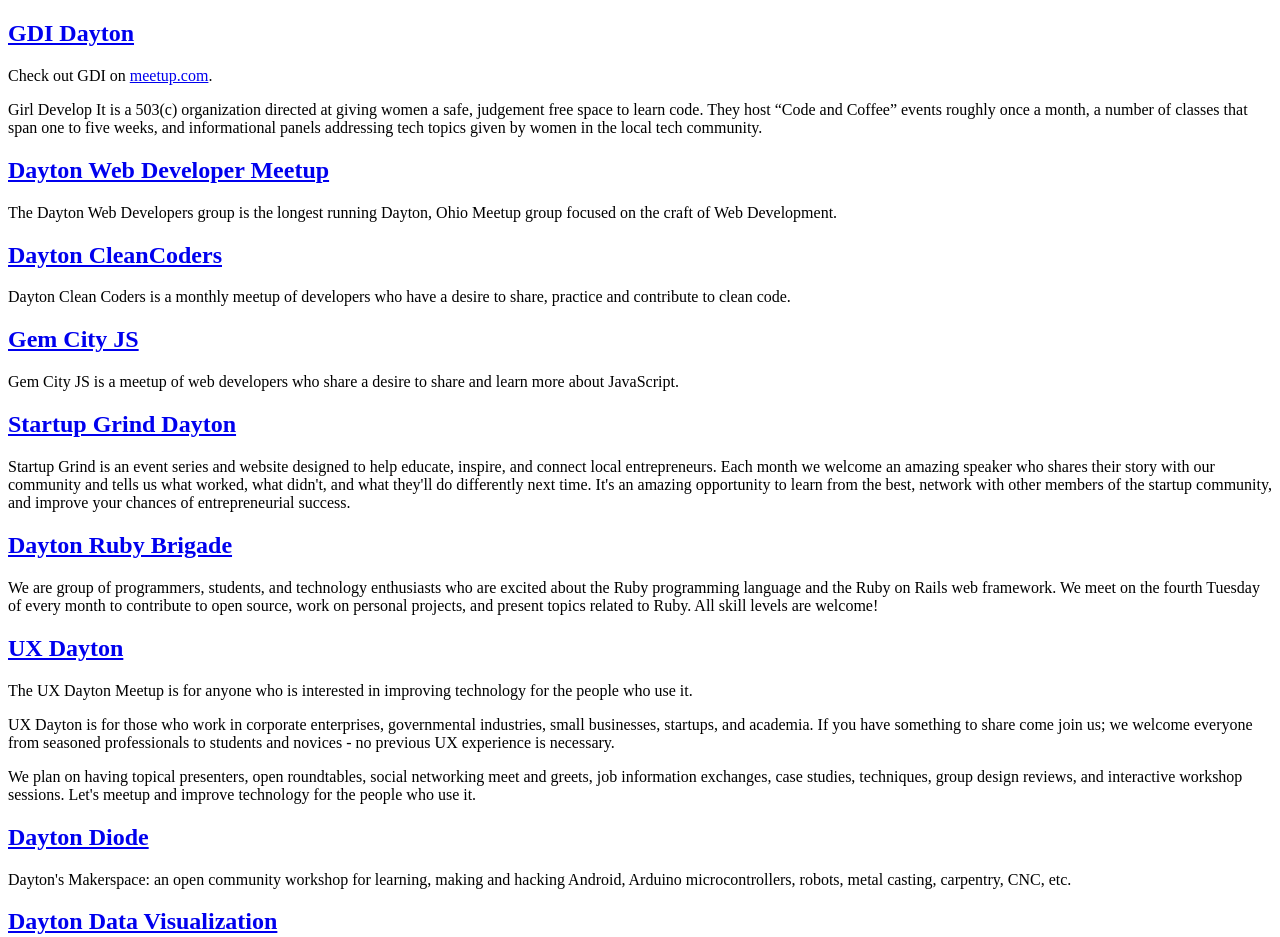
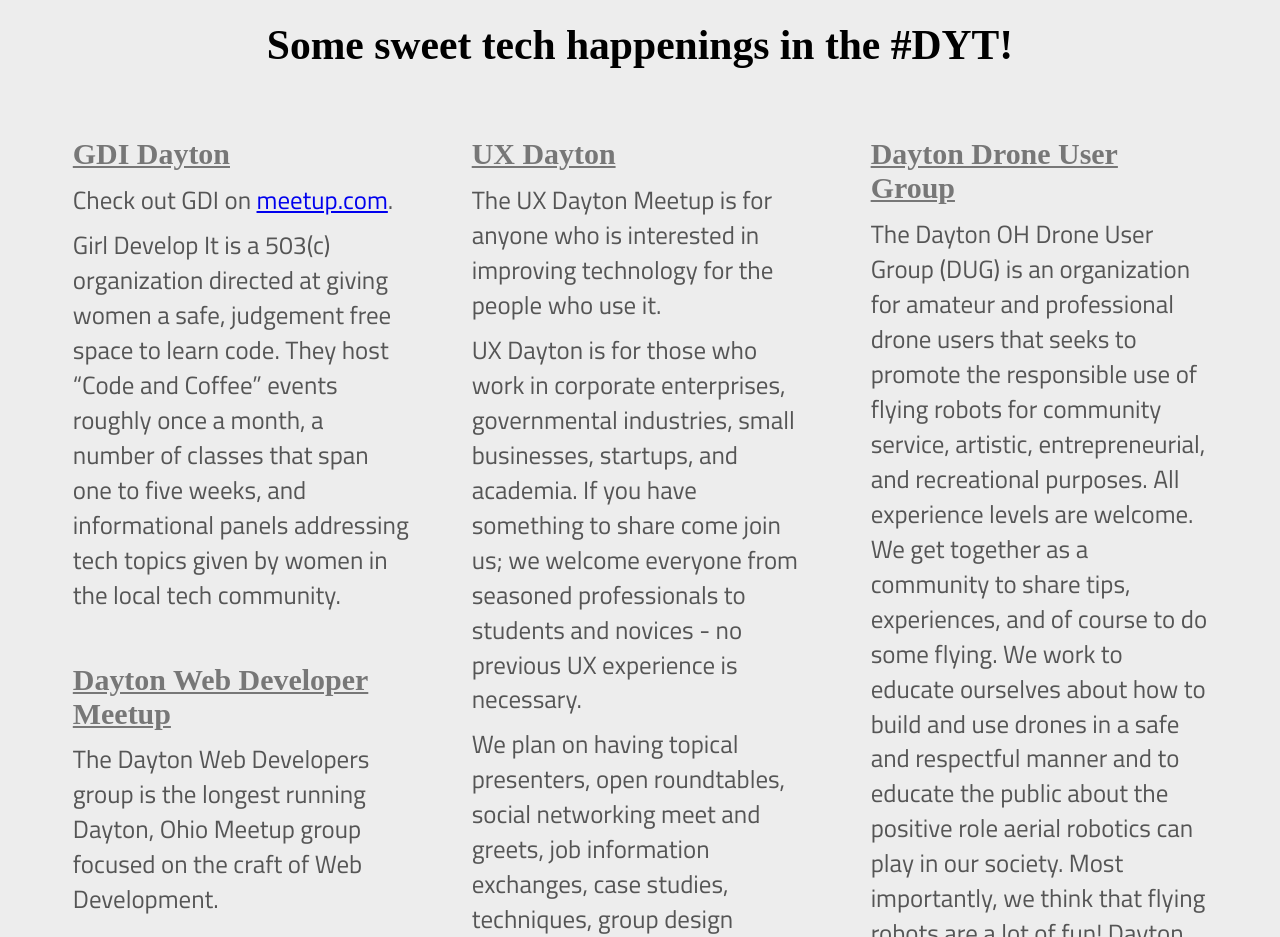
Before and after one commit to sparkbox/tech-events-dayton, a plain HTML site: page index.html in a window 1280 px wide. Shown: the top 937 px of the page. Drawn offline with Linux system fonts and the light colour scheme; a web font is replaced by a local one.

Commit message:
adds css and basic styles

```diff
--- /dev/null
+++ b/css/styles.css
@@ -0,0 +1,74 @@
+body {
+  margin: 0 auto;
+  padding: 1em;
+  background-color: #ededed;
+}
+
+h1 {
+  font-size: 2em;
+  font-family: 'Slabo 13px', serif;
+  margin: 0 0 .4em 0;
+  text-align: center;
+}
+
+article {
+  margin-bottom: 2em;
+  font-size: 1.2em;
+  -webkit-column-break-inside: avoid;
+           page-break-inside: avoid;
+                break-inside: avoid;
+}
+
+article h2 {
+  font-size: 1.2em;
+  font-family: 'Slabo 13px', serif;
+  margin: 0 0 .4em 0;
+}
+
+article h2 a {
+  color: #777;
+}
+article h2 a:hover {
+  color: #333;
+}
+
+article p {
+  font-family: 'Titillium Web', sans-serif;
+  line-height: 1.4em;
+  color: #555;
+  margin: 0 0 .4em 0;
+}
+
+@media (min-width: 45em) {
+  section[role="main"] {
+    column-count: 2;
+    -webkit-column-count: 2;
+    -moz-column-gap: 2em;
+    -webkit-column-gap: 2em;
+    column-gap: 2em;
+    padding: 1.5em;
+  }
+  body {
+    font-size: 1.2em;
+  }
+}
+
+@media (min-width: 80em) {
+  section[role="main"] {
+    column-count: 3;
+    -webkit-column-count: 3;
+    -moz-column-gap: 3em;
+    -webkit-column-gap: 3em;
+    column-gap: 3em;
+    padding: 2.5em;
+  }
+  body {
+    font-size: 1.3em;
+  }
+}
+
+@media (min-width: 120em) {
+  body {
+    font-size: 1.5em;
+  }
+}
--- a/index.html
+++ b/index.html
@@ -7,9 +7,16 @@
   <meta name="robots" content="index, follow">
   <meta name="author" content="Sparkbox"/>
   <meta name="viewport" content="width=device-width,initial-scale=1.0">
+
+  <link href="https://fonts.googleapis.com/css?family=Slabo+13px" rel="stylesheet" type="text/css">
+  <link href="https://fonts.googleapis.com/css?family=Titillium+Web" rel="stylesheet" type="text/css">
+  <link href="css/styles.css" rel="stylesheet">
 </head>
 
 <body>
+  <h1>Some sweet tech happenings in the #DYT!</h1>
+
+  <section role="main">
     <article>
       <h2><a href="https://www.girldevelopit.com/chapters/dayton">GDI Dayton</a></h2>
       <p>Check out GDI on <a href="http://www.meetup.com/Girl-Develop-It-Dayton/">meetup.com</a>.</p>
@@ -94,5 +101,7 @@
       <h2><a href="http://www.meetup.com/drupal-dayton/">Dayton Drupal Users Group</a></h2>
       <p>Drupal users in Dayton Ohio looking to share their knowledge, expertise and experiences. Membership includes hobbyists to professionals.</p>
     </article>
+  </section>
+
 </body>
 </html>
```
Lines whose indentation alone changed are shown as unchanged.
